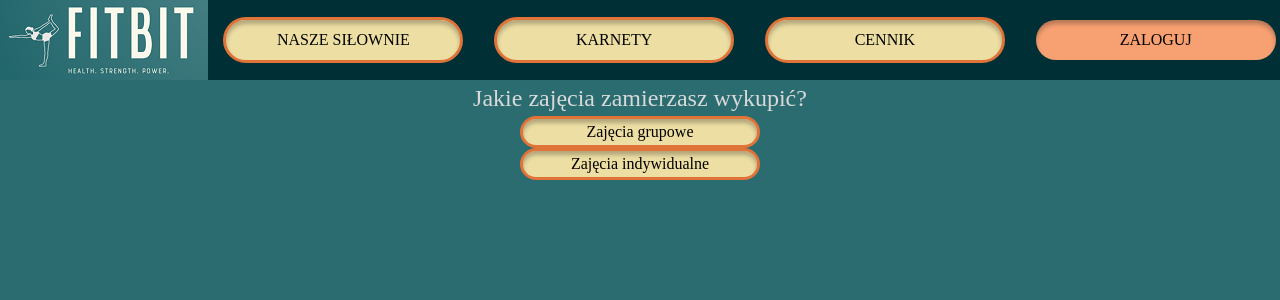
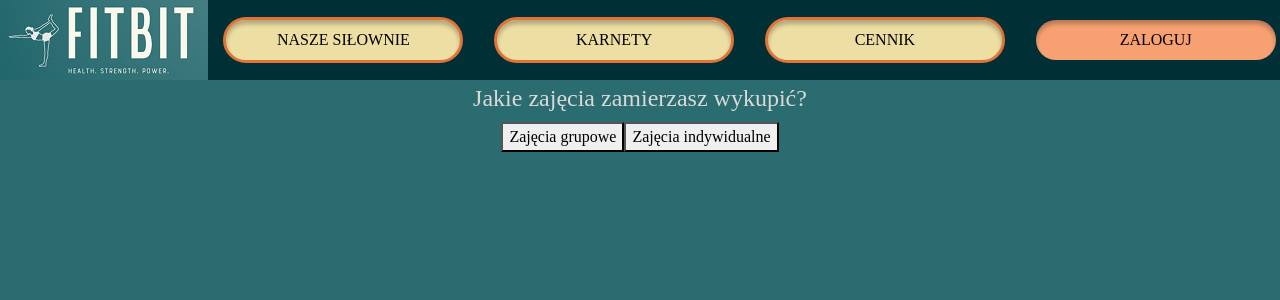
Before and after one commit to goshakowska/web_app_Fitbit, a React (Create React App) app in the folder frontend/: page /sklep_zajec in a window 1280 px wide. Shown: the top 300 px of the page. Built offline with nearby package versions, Linux system fonts and the light colour scheme.

Commit message:
improved style

```diff
--- a/frontend/src/client/components/ClassTypes.js
+++ b/frontend/src/client/components/ClassTypes.js
@@ -16,12 +16,12 @@ function ClassTypes () {
 
     return (
         <div>
-        <div className="layout smallHeader">
+        <div className="layout2 smallHeader">
             <div>Jakie zajęcia zamierzasz wykupić?</div>
-            <button className="button-style-header text-style" onClick={handleGroupClasses}>
+            <button className="buttonDecisionSite text-style" onClick={handleGroupClasses}>
                 Zajęcia grupowe
             </button>
-            <button className="button-style-header text-style" onClick={handleIndividualClasses}>
+            <button className="buttonDecisionSite text-style" onClick={handleIndividualClasses}>
                 Zajęcia indywidualne
             </button>
         </div></div>
```
